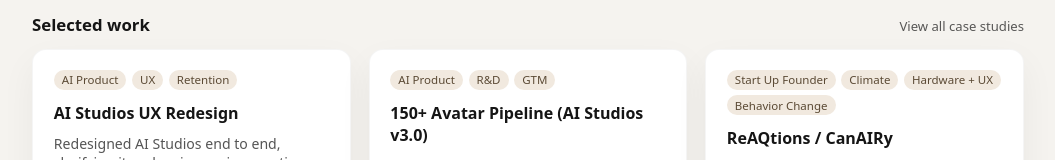
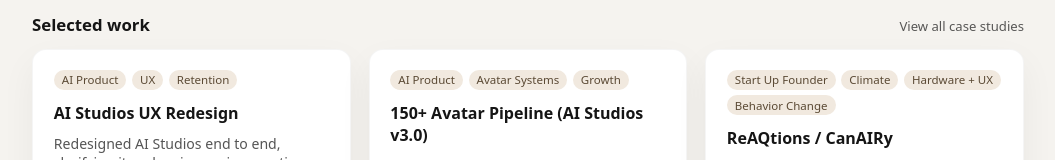
Before and after one commit to nabram/nick-portfolio, a React (Vite) app: page / in a window 1280 px wide. Shown: the part 260-420 px from the top of the page, without its empty margins (112-1167 px from the left). Built offline with nearby package versions, Linux system fonts and the light colour scheme.

Commit message:
Update proj-tag for Avatars tile

```diff
--- a/src/components/cards/ProjectTileAvatars.jsx
+++ b/src/components/cards/ProjectTileAvatars.jsx
@@ -5,8 +5,8 @@
     <article className="proj-card">
       <div className="proj-tag-row">
         <span className="proj-tag">AI Product</span>
-        <span className="proj-tag">R&amp;D</span>
-        <span className="proj-tag">GTM</span>
+        <span className="proj-tag">Avatar Systems</span>
+        <span className="proj-tag">Growth</span>
       </div>
       <h3 className="proj-title">150+ Avatar Pipeline (AI Studios v3.0)</h3>
       <p className="proj-summary">
```
